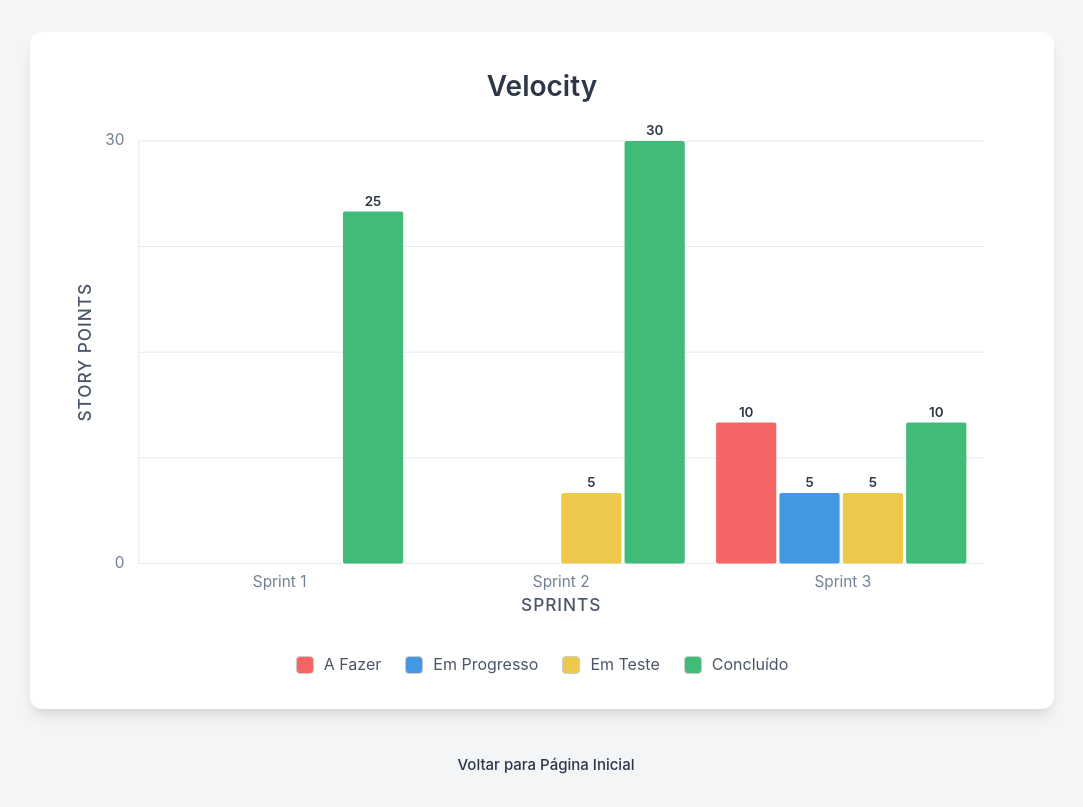
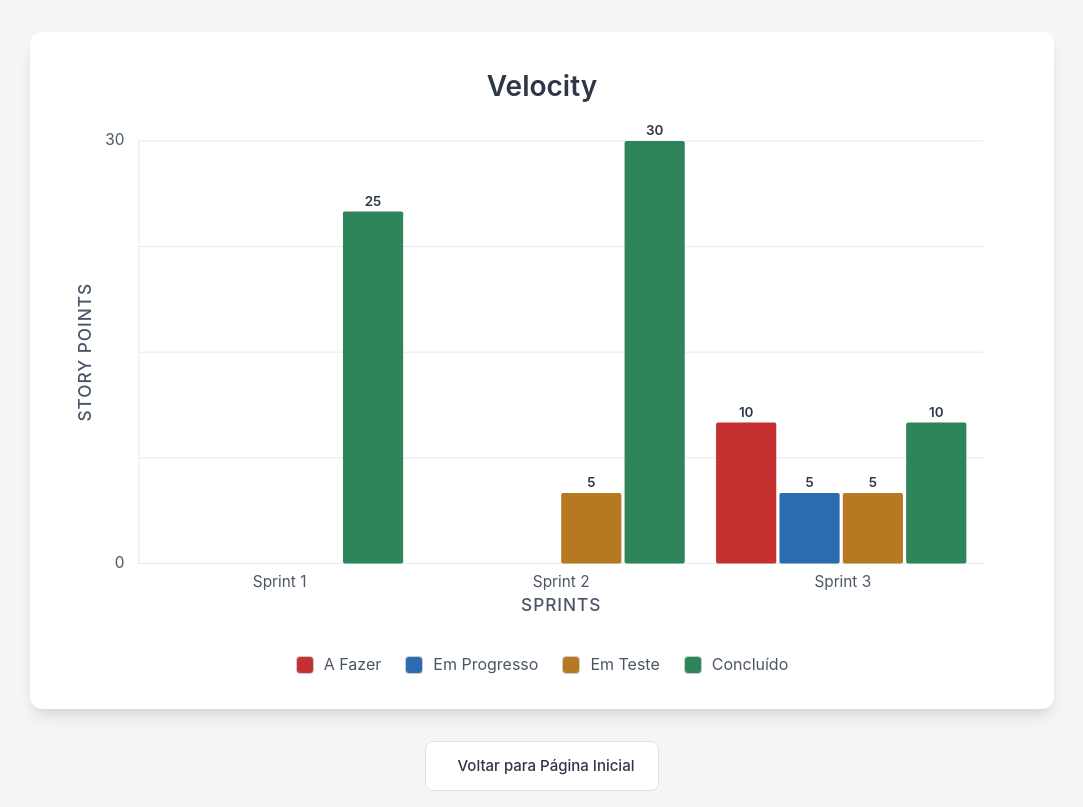
Before and after one commit to rpfcool/poc, a Vue app: page /velocity in a window 1280 px wide. Shown: the whole page, without its empty margins (98-1181 px from the left). Built offline with nearby package versions, Linux system fonts and the light colour scheme.

Commit message:
melhora acessibilidade e contraste de cores

```diff
--- a/index.html
+++ b/index.html
@@ -1,5 +1,5 @@
 <!DOCTYPE html>
-<html lang="">
+<html lang="pt-BR">
 
 <head>
   <meta charset="UTF-8">
--- a/src/assets/main.css
+++ b/src/assets/main.css
@@ -33,19 +33,25 @@ a,
 }
 
 :root {
-  --actual-color: #4299e1;
+  --actual-color: #2b6cb0;
   --board-bg: #f4f5f7;
   --border-color: #dfe1e6;
   --card-bg: #ffffff;
   --column-bg: #ebecf0;
-  --completed-color: #4299e1;
-  --focus-color: #4299e1;
+  --completed-color: #2b6cb0;
+  --focus-color: #2b6cb0;
   --ideal-color: #a0aec0;
   --light-grid: #e2e8f0;
-  --pending-color: #f56565;
+  --pending-color: #c53030;
   --text-color: #2d3748;
-  --color-todo: #f56565;
-  --color-progress: #4299e1;
-  --color-testing: #ecc94b;
-  --color-done: #40bb78;
+  --color-todo: #c53030;
+  --color-progress: #2b6cb0;
+  --color-testing: #b7791f;
+  --color-done: #2f855a;
+
+  /* Missing variables for navigation buttons */
+  --surface-card: #ffffff;
+  --surface-border: #dfe1e6;
+  --primary-color: #2b6cb0;
+  --primary-color-text: #ffffff;
 }
--- a/src/components/AppMenu.vue
+++ b/src/components/AppMenu.vue
@@ -1,5 +1,5 @@
 <template>
-  <header class="main-header" aria-hidden="true">
+  <header class="main-header">
     <nav class="main-navigation" aria-label="Navegação principal">
       <ul>
         <li>
@@ -28,7 +28,7 @@
   --nav-bg: #ffffff;
   --nav-text: #4a5568;
   --nav-text-hover: #1a202c;
-  --nav-active: #4299e1;
+  --nav-active: #2b6cb0;
   --nav-border: #e2e8f0;
 }
 
--- a/src/views/BurndownView.vue
+++ b/src/views/BurndownView.vue
@@ -45,13 +45,13 @@
         <text class="axis-title" :x="(width + marginX - marginEnd) / 2" :y="height - 10" text-anchor="middle">Dias do Sprint</text>
 
         <polyline fill="none" stroke="#a0aec0" stroke-width="3" stroke-dasharray="6 3" :points="idealWorkPath" />
-        <polyline fill="none" stroke="#4299e1" stroke-width="4" :points="actualWorkPath" />
+        <polyline fill="none" stroke="#2b6cb0" stroke-width="4" :points="actualWorkPath" />
         <g
           v-for="(point, index) in actualPoints"
           :key="`actual-point-${index}`"
           class="data-point"
         >
-          <circle :cx="point.x" :cy="point.y" r="6" fill="#4299e1" stroke="#fff" stroke-width="3" />
+          <circle :cx="point.x" :cy="point.y" r="6" fill="#2b6cb0" stroke="#fff" stroke-width="3" />
           <g class="tooltip">
             <rect class="tooltip-bg" :x="point.x - 45" :y="point.y - 55" width="90" height="35" rx="5" />
             <text class="tooltip-text" :x="point.x" :y="point.y - 35" text-anchor="middle">
@@ -67,12 +67,12 @@
           :key="`a11y-point-${index}`"
           type="button"
           class="a11y-point"
+          :aria-label="`Dia ${index}: ${point.value} tarefas restantes.`"
           :style="{
             top: point.top + '%',
             left: point.left + '%'
           }"
         >
-          <span class="sr-only">Dia {{ index }}: {{ point.value }} tarefas restantes.</span>
         </button>
       </div>
 
@@ -182,7 +182,7 @@ const actualWorkPath = computed(() => {
 
 .axis-labels {
   font-size: 16px;
-  fill: #718096;
+  fill: #4a5568;
 }
 
 .axis-title {
@@ -272,7 +272,7 @@ const actualWorkPath = computed(() => {
   border: 2px dashed #718096;
 }
 .legend-swatch.actual {
-  background-color: #4299e1;
+  background-color: #2b6cb0;
 }
 
 .sr-only {
--- a/src/views/HomeView.vue
+++ b/src/views/HomeView.vue
@@ -82,7 +82,7 @@
 }
 
 .feature-card p {
-  color: #718096;
+  color: #4a5568;
   margin-bottom: 1.5rem;
   line-height: 1.5;
 }
@@ -90,7 +90,7 @@
 .action-btn {
   display: inline-block;
   padding: 0.75rem 1.5rem;
-  background-color: #4299e1;
+  background-color: #2b6cb0;
   color: white;
   text-decoration: none;
   border-radius: 6px;
@@ -99,7 +99,7 @@
 }
 
 .action-btn:hover {
-  background-color: #3182ce;
+  background-color: #1a4f8a;
 }
 
 @media (max-width: 768px) {
--- a/src/views/KanbanView.vue
+++ b/src/views/KanbanView.vue
@@ -53,6 +53,8 @@
             'is-dragging': draggedTaskId === task.id
           }"
           tabindex="0"
+          role="button"
+          :aria-pressed="selectedCard?.id === task.id ? 'true' : 'false'"
           :aria-label="`${task.title}. Prioridade: ${task.priority}`"
           :aria-describedby="`desc-${task.id}`"
           :aria-grabbed="selectedCard?.id === task.id"
@@ -303,7 +305,7 @@ body {
 }
 .task-count {
   font-weight: normal;
-  color: #6b778c;
+  color: #4a5568;
 }
 .column-content {
   display: flex;
@@ -343,7 +345,7 @@ body {
   margin: 0;
 }
 .card-description {
-  color: #5e6c84;
+  color: #4a5568;
   margin: 0.5rem 0 0 0;
   font-size: 0.9rem;
 }
--- a/src/views/VelocityView.vue
+++ b/src/views/VelocityView.vue
@@ -116,6 +116,7 @@
           :key="`a11y-point-${point.id}`"
           type="button"
           class="a11y-point"
+          :aria-label="`${point.name}. ${point.todo} A Fazer. ${point.progress} Em Progresso. ${point.testing} Em Teste. ${point.done} Concluído.`"
           :style="{
             top: point.top + '%',
             left: point.left + '%',
@@ -123,13 +124,6 @@
             height: '100%'
           }"
         >
-          <span class="sr-only">
-            {{ point.name }}.
-            {{ point.todo }} A Fazer.
-            {{ point.progress }} Em Progresso.
-            {{ point.testing }} Em Teste.
-            {{ point.done }} Concluído.
-          </span>
         </button>
       </div>
 
@@ -309,7 +303,7 @@ const a11yPoints = computed(() => {
 
 .axis-labels {
   font-size: 16px;
-  fill: #718096;
+  fill: #4a5568;
 }
 
 .axis-title {
--- a/vite.config.js
+++ b/vite.config.js
@@ -4,12 +4,10 @@ import { defineConfig } from 'vite'
 import vue from '@vitejs/plugin-vue'
 import vueDevTools from 'vite-plugin-vue-devtools'
 
-// https://vite.dev/config/
 export default defineConfig({
   base: '/poc/',
   plugins: [
     vue(),
-    vueDevTools(),
   ],
   resolve: {
     alias: {
```
Also changed, not shown: 16 other files (tests, documents, lock files or other folders).
